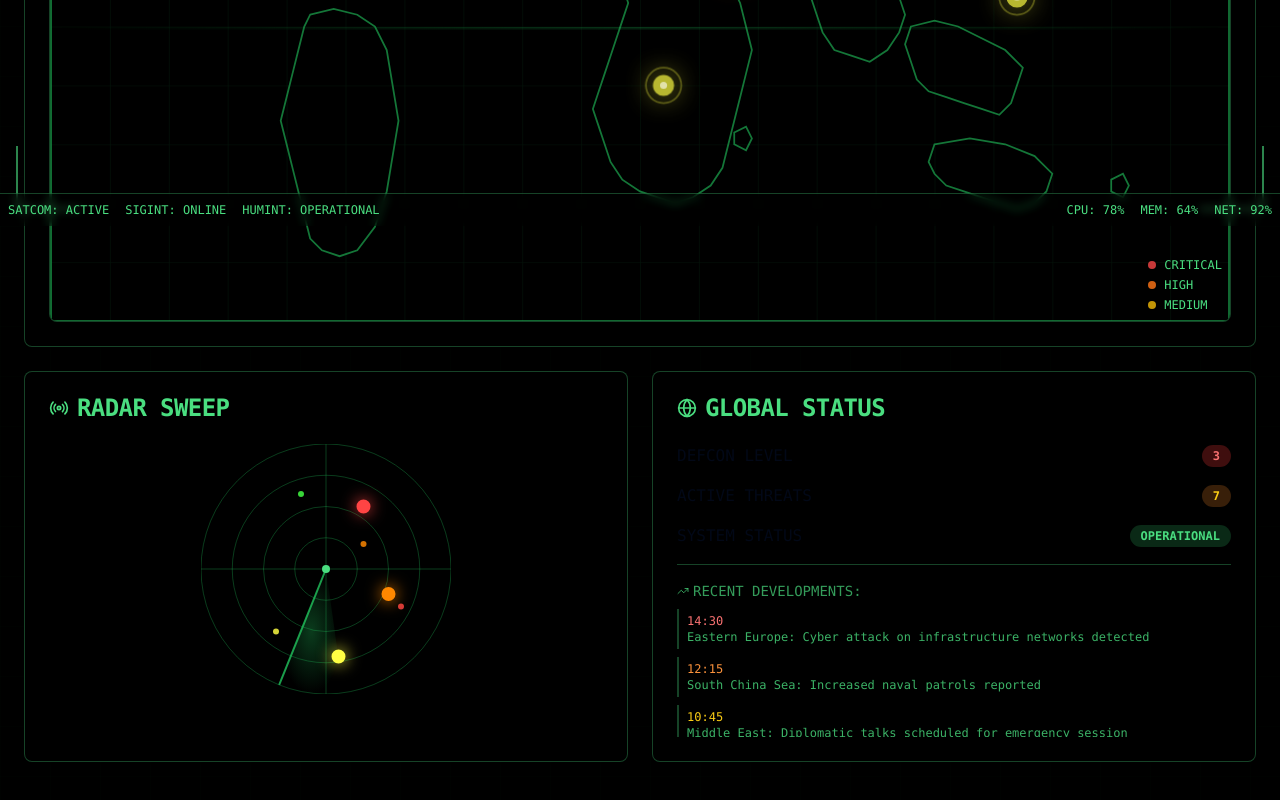
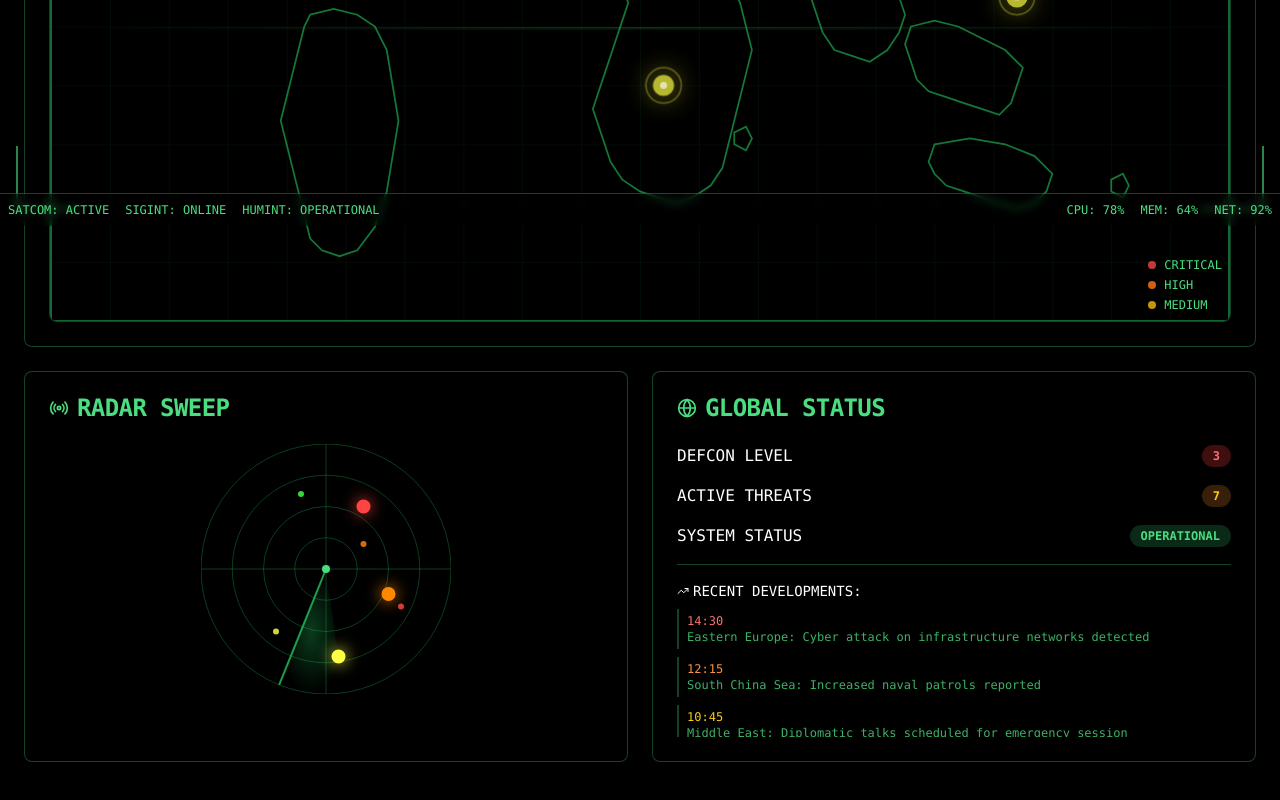
Before and after one commit to harshil-ko/global-foresight-ai-watch, a React (Vite) app: page / in a window 1280 px wide. Shown: the part 574-1374 px from the top of the page. Built offline with nearby package versions, Linux system fonts and the light colour scheme.

Commit message:
Add active threats and system status
Added active threats and system status indicators to the UI.

```diff
--- a/src/components/CODInterface.tsx
+++ b/src/components/CODInterface.tsx
@@ -1,4 +1,3 @@
-
 import React, { useState, useEffect } from 'react';
 import { TacticalHUD } from './TacticalHUD';
 import { MilitaryButton } from './MilitaryButton';
@@ -138,26 +137,26 @@ const CODInterface: React.FC = () => {
                   </CardHeader>
                   <CardContent className="space-y-4">
                     <div className="flex justify-between items-center">
-                      <span>DEFCON LEVEL</span>
+                      <span className="text-white">DEFCON LEVEL</span>
                       <Badge variant="destructive" className="bg-red-900/50 text-red-400">
                         {threatLevel}
                       </Badge>
                     </div>
                     <div className="flex justify-between items-center">
-                      <span>ACTIVE THREATS</span>
+                      <span className="text-white">ACTIVE THREATS</span>
                       <Badge variant="secondary" className="bg-yellow-900/50 text-yellow-400">
                         {activeThreats}
                       </Badge>
                     </div>
                     <div className="flex justify-between items-center">
-                      <span>SYSTEM STATUS</span>
+                      <span className="text-white">SYSTEM STATUS</span>
                       <Badge variant="default" className="bg-green-900/50 text-green-400">
                         {systemStatus.toUpperCase()}
                       </Badge>
                     </div>
 
                     <div className="border-t border-green-400/30 pt-4">
-                      <div className="text-green-400/70 mb-2 flex items-center gap-1 text-sm">
+                      <div className="text-white mb-2 flex items-center gap-1 text-sm">
                         <TrendingUp className="w-3 h-3" />
                         RECENT DEVELOPMENTS:
                       </div>
```
